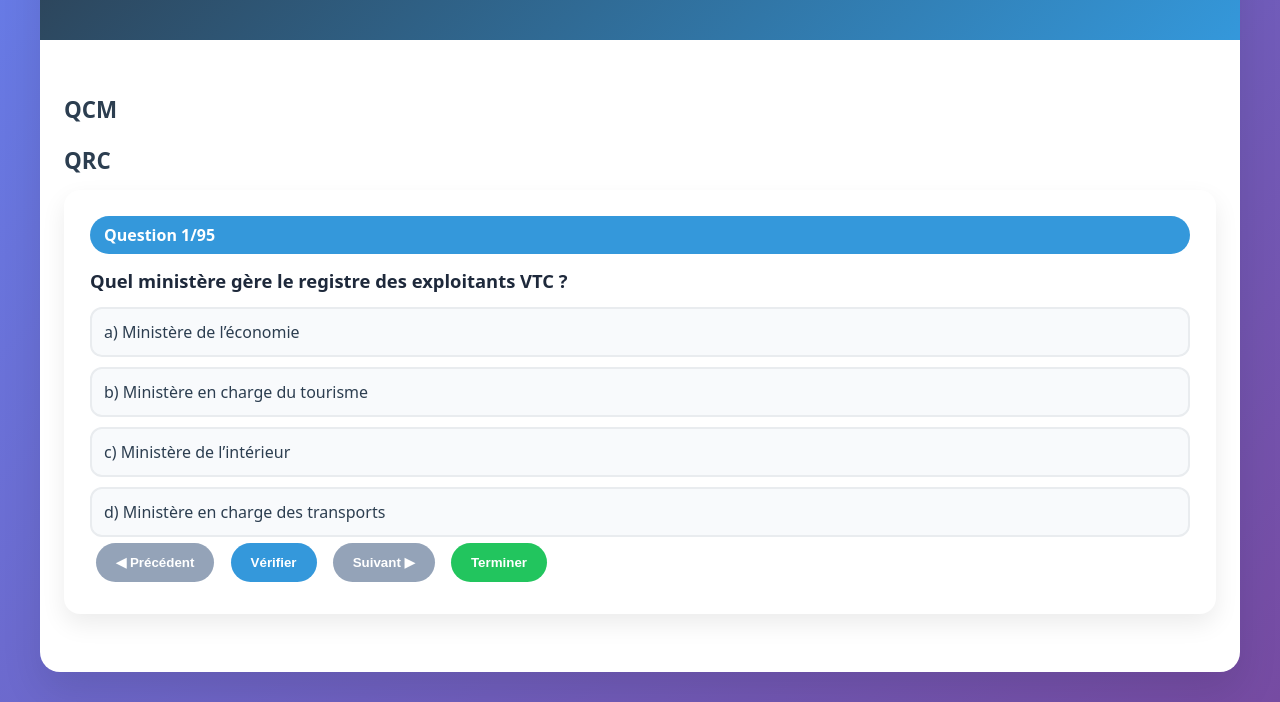
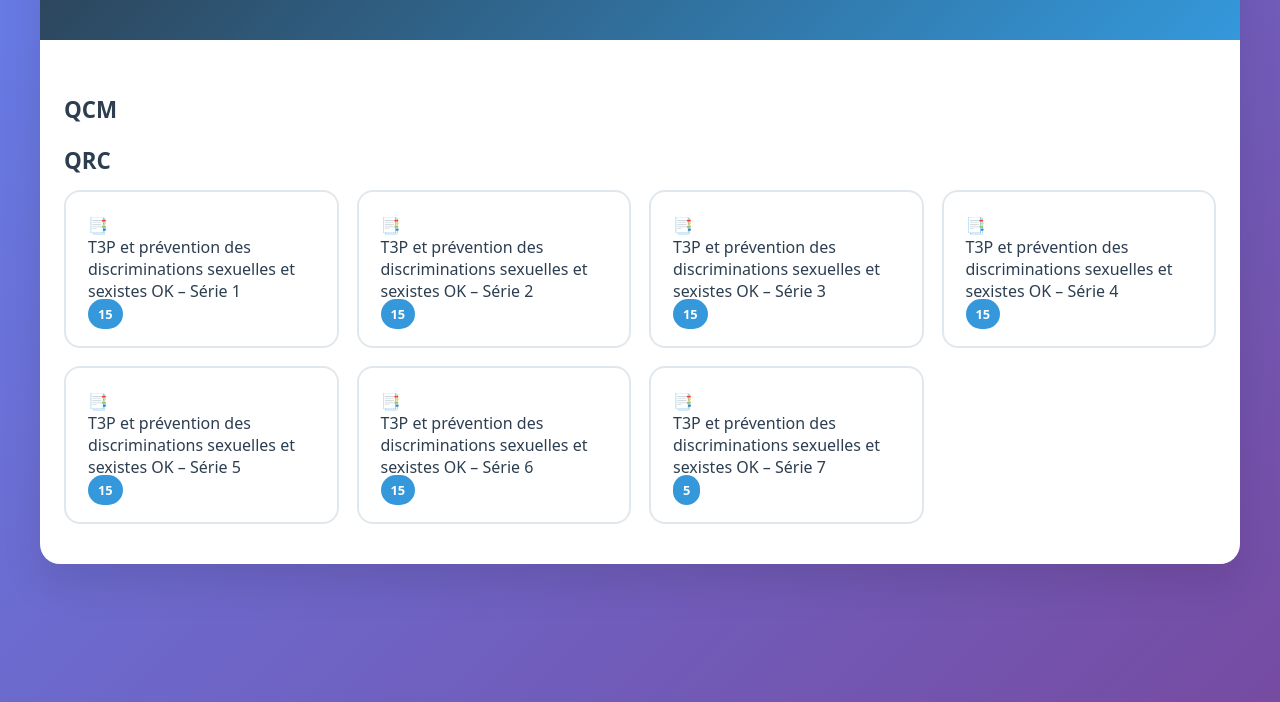
Before and after one commit to devops-aws-ci/examen-vtc-app, a plain HTML site: page index.html in a window 1280 px wide. Both pictures are taken after a click on the element 1078 px from the left and 371 px from the top of the page. Shown: the part 154-856 px from the top of the page. Drawn offline with Linux system fonts and the light colour scheme.

Commit message:
categorie exclaté en serie

```diff
--- a/index.html
+++ b/index.html
@@ -24,6 +24,8 @@
 
       <h2 class="section-title">QRC</h2>
       <section id="categoriesQRC" class="categories-grid"></section>
+
+      <section id="seriesQCM" class="categories-grid hidden"></section>
 
       <section id="exam" class="hidden">
         <div class="question-card">
--- a/script.js
+++ b/script.js
@@ -99,20 +99,26 @@ async function loadAll() {
 // Rendu des catégories
 // ============================
 function renderCategories() {
-  const rootQCM = byId('categoriesQCM'); rootQCM.innerHTML = '';
+  const rootQCM = byId('categoriesQCM');
+  rootQCM.innerHTML = '';
+
   state.bankQCM.forEach(cat => {
     const card = document.createElement('div');
     card.className = 'category-card';
     card.innerHTML = `<div>📘</div><div>${escapeHtml(cat.name)}</div><span class='badge'>${cat.questions.length}</span>`;
-    card.onclick = () => startExam(cat, 'QCM');
+    card.onclick = () => showSeries(cat);   // 👈 au lieu de startExam
     rootQCM.appendChild(card);
   });
 
-  const rootQRC = byId('categoriesQRC'); rootQRC.innerHTML = '';
+  const rootQRC = byId('categoriesQRC');
+  rootQRC.innerHTML = '';
   state.bankQRC.forEach(cat => {
     const card = document.createElement('div');
     card.className = 'category-card';
-    card.innerHTML = `<div>📝</div><div>${escapeHtml(cat.name)}</div><span class='badge'>${cat.questions.length}</span>`;
+    card.innerHTML = `
+      <div>📝</div>
+      <div>${escapeHtml(cat.name)}</div>
+      <span class='badge'>${cat.questions.length}</span>`;
     card.onclick = () => startExam(cat, 'QRC');
     rootQRC.appendChild(card);
   });
@@ -366,6 +372,38 @@ function renderReview() {
   });
 }
 
+function splitIntoSeries(cat, size = 15) {
+  const series = [];
+  for (let i = 0; i < cat.questions.length; i += size) {
+    series.push({
+      key: `${cat.key}_S${Math.floor(i / size) + 1}`,
+      name: `Série ${Math.floor(i / size) + 1}`,
+      questions: cat.questions.slice(i, i + size)
+    });
+  }
+  return series;
+}
+
+function showSeries(cat) {
+  byId('categoriesQCM').classList.add('hidden');
+  byId('categoriesQRC').classList.add('hidden');
+  const root = byId('seriesQCM');
+  root.innerHTML = '';
+  const series = splitIntoSeries(cat, 15);
+  series.forEach((serie, idx) => {
+    const card = document.createElement('div');
+    card.className = 'category-card';
+    card.innerHTML = `
+      <div>📑</div>
+      <div>${escapeHtml(cat.name)} – ${serie.name}</div>
+      <span class="badge">${serie.questions.length}</span>`;
+    card.onclick = () => startExam(serie, 'QCM');
+    root.appendChild(card);
+  });
+  root.classList.remove('hidden');
+}
+
+
 
 // ============================
 // Boutons / évènements
@@ -381,6 +419,7 @@ document.getElementById('homeFloating').onclick = goHome;
 function goHome() {
   byId('exam').classList.add('hidden');
   byId('results').classList.add('hidden');
+  byId('seriesQCM').classList.add('hidden');
   byId('categoriesQCM').classList.remove('hidden');
   byId('categoriesQRC').classList.remove('hidden');
 }
```
